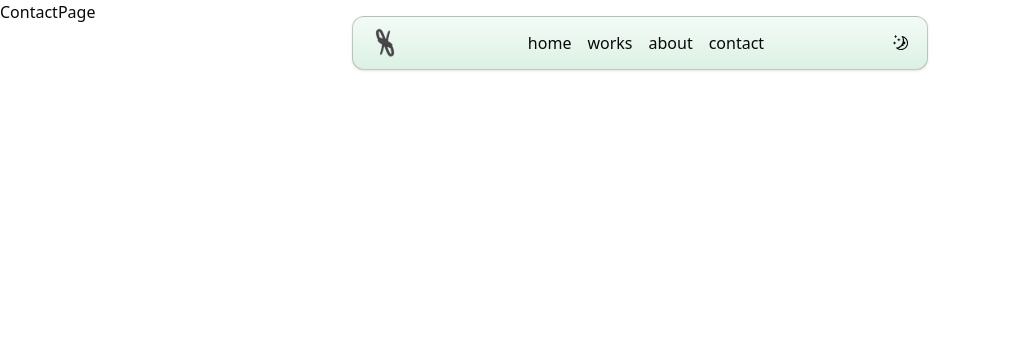
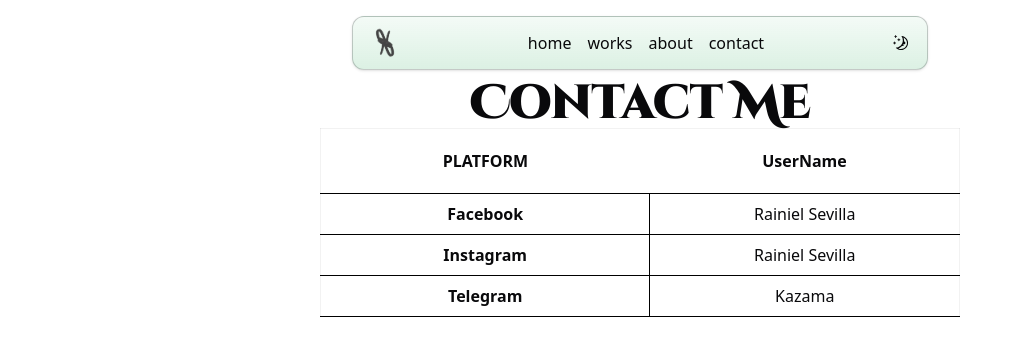
Before and after one commit to bryan308/personal-website, a Next.js app: page /contact in a window 1280 px wide. Shown: the top 356 px of the page, without its empty margins (0-1022 px from the left). Built offline with nearby package versions, Linux system fonts and the light colour scheme.

Commit message:
Add some table and data in the contact page

```diff
--- a/app/contact/page.js
+++ b/app/contact/page.js
@@ -1,7 +1,37 @@
-import React from "react"
+import React from "react";
 
 function ContactPage() {
-	return <div>ContactPage</div>
+    return (
+        <>
+
+		 <h1 className="text-center mt-20">Contact Me</h1>
+		 	<div className="flex justify-center">
+            <table className="border border-black border-opacity-5 w-1/2 ">
+                <thead>
+                    <tr className="border-b border-black">
+                        <th className="font-bold p-5">PLATFORM</th>
+                        <th className="font-bold p-2">UserName</th>
+                    </tr>
+                </thead>
+                <tbody>
+                    <tr className="border-b border-black">
+                        <td className="font-bold p-2 text-center border-r border-black " >Facebook</td>
+                        <td className="p-2 text-center border-l">Rainiel Sevilla</td>
+                    </tr>
+                    <tr className="border-b border-black">
+                        <td className="font-bold p-2 text-center border-r border-black">Instagram</td>
+                        <td className="p-2 text-center">Rainiel Sevilla</td>
+                    </tr>
+					<tr className="border-b border-black">
+						<td className="font-bold p-2 text-center border-r border-black ">Telegram</td>
+						<td className="p-2 text-center ">Kazama</td>
+					</tr>
+                </tbody>
+            </table>
+		</div>
+
+        </>
+    );
 }
 
-export default ContactPage
+export default ContactPage;
```
